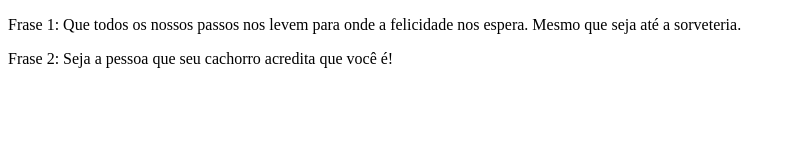
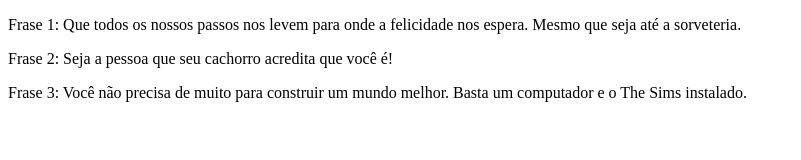
Before and after one commit to viniciuswxd/Projeto-1-bootcamp-devjr, a plain HTML site: page index.html in a window 1280 px wide. Shown: the whole page, without its empty margins (0-801 px from the left). Drawn offline with Linux system fonts and the light colour scheme.

Commit message:
adicionada frase 3

```diff
--- a/index.html
+++ b/index.html
@@ -8,5 +8,6 @@
 <body>
     <p>Frase 1: Que todos os nossos passos nos levem para onde a felicidade nos espera. Mesmo que seja até a sorveteria.</p>
     <p>Frase 2: Seja a pessoa que seu cachorro acredita que você é!</p>
+    <p>Frase 3: Você não precisa de muito para construir um mundo melhor. Basta um computador e o The Sims instalado.</p>
 </body>
 </html>
```
